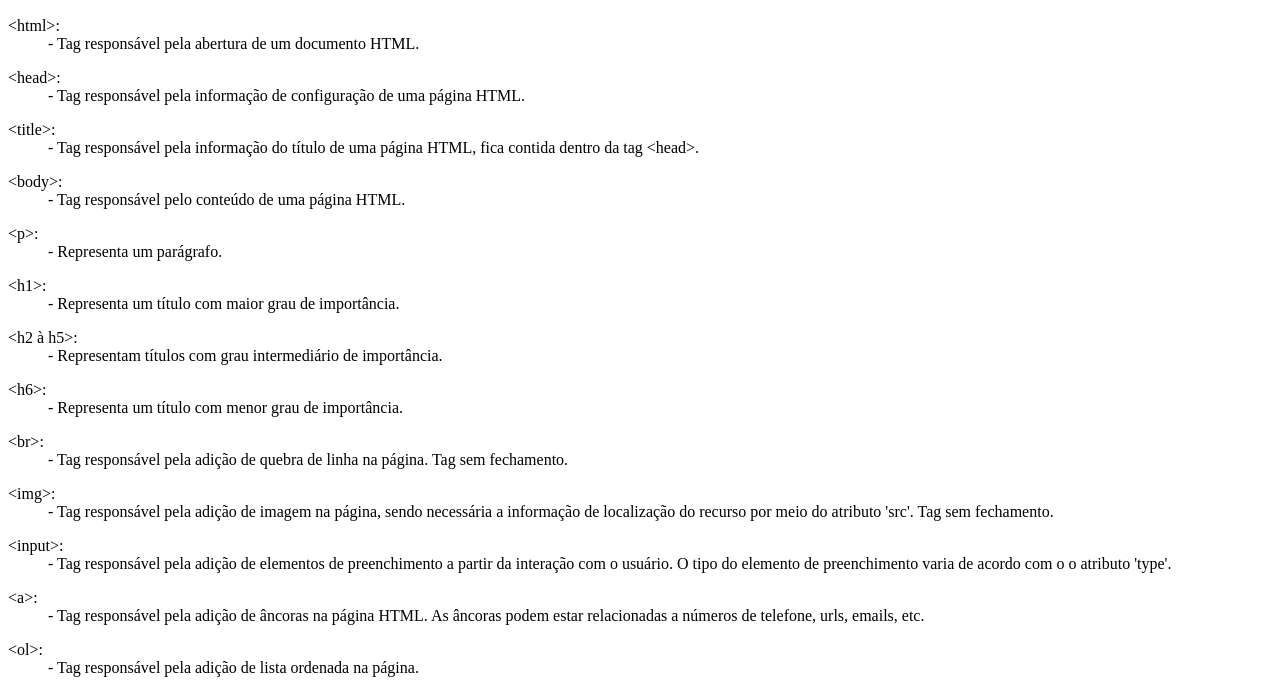
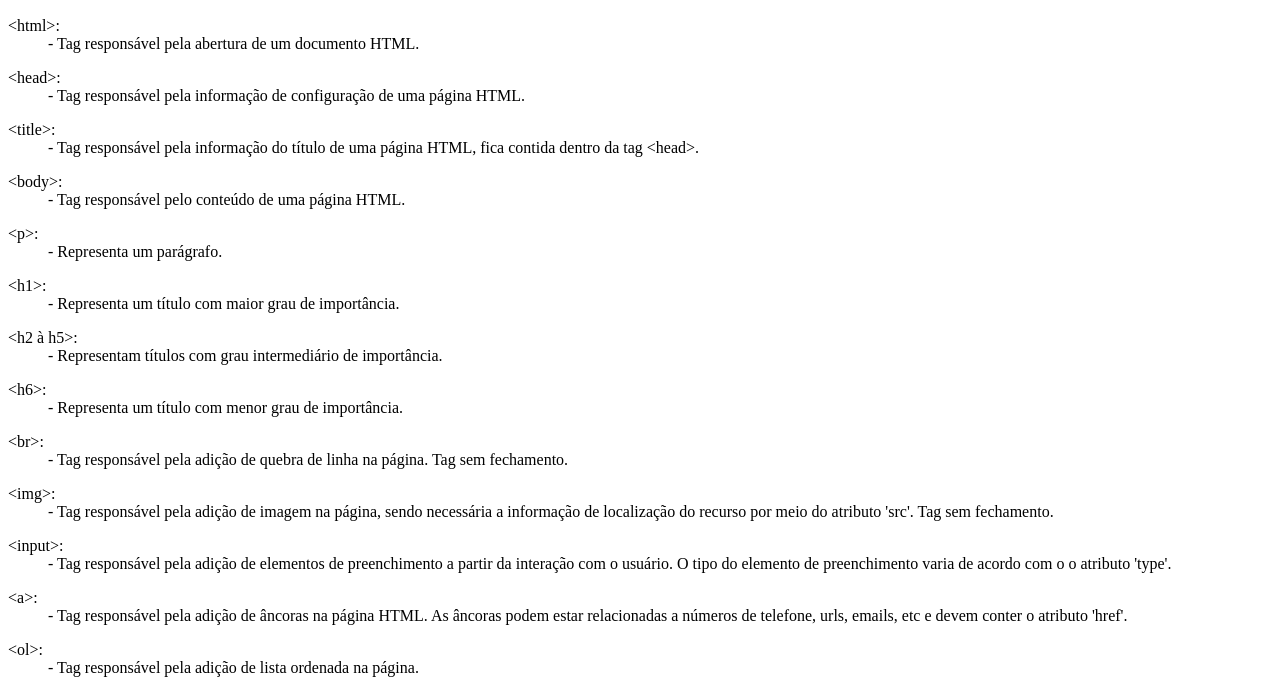
Before and after one commit to murillocosta/letscode-frontend-estatico, a plain HTML site: page exercicios-propostos/exercicio-fixacao01/index.html in a window 1280 px wide. Shown: the part 110-800 px from the top of the page. Drawn offline with Linux system fonts and the light colour scheme.

Commit message:
Update index.html

```diff
--- a/exercicios-propostos/exercicio-fixacao01/index.html
+++ b/exercicios-propostos/exercicio-fixacao01/index.html
@@ -75,7 +75,7 @@
     <dl>
         <dt>&lt;a&gt;:</dt>
         <dd>- Tag responsável pela adição de âncoras na página HTML. As âncoras podem estar relacionadas a números de
-            telefone, urls, emails, etc.</dd>
+            telefone, urls, emails, etc e devem conter o atributo 'href'.</dd>
     </dl>
 
     <dl>
```
